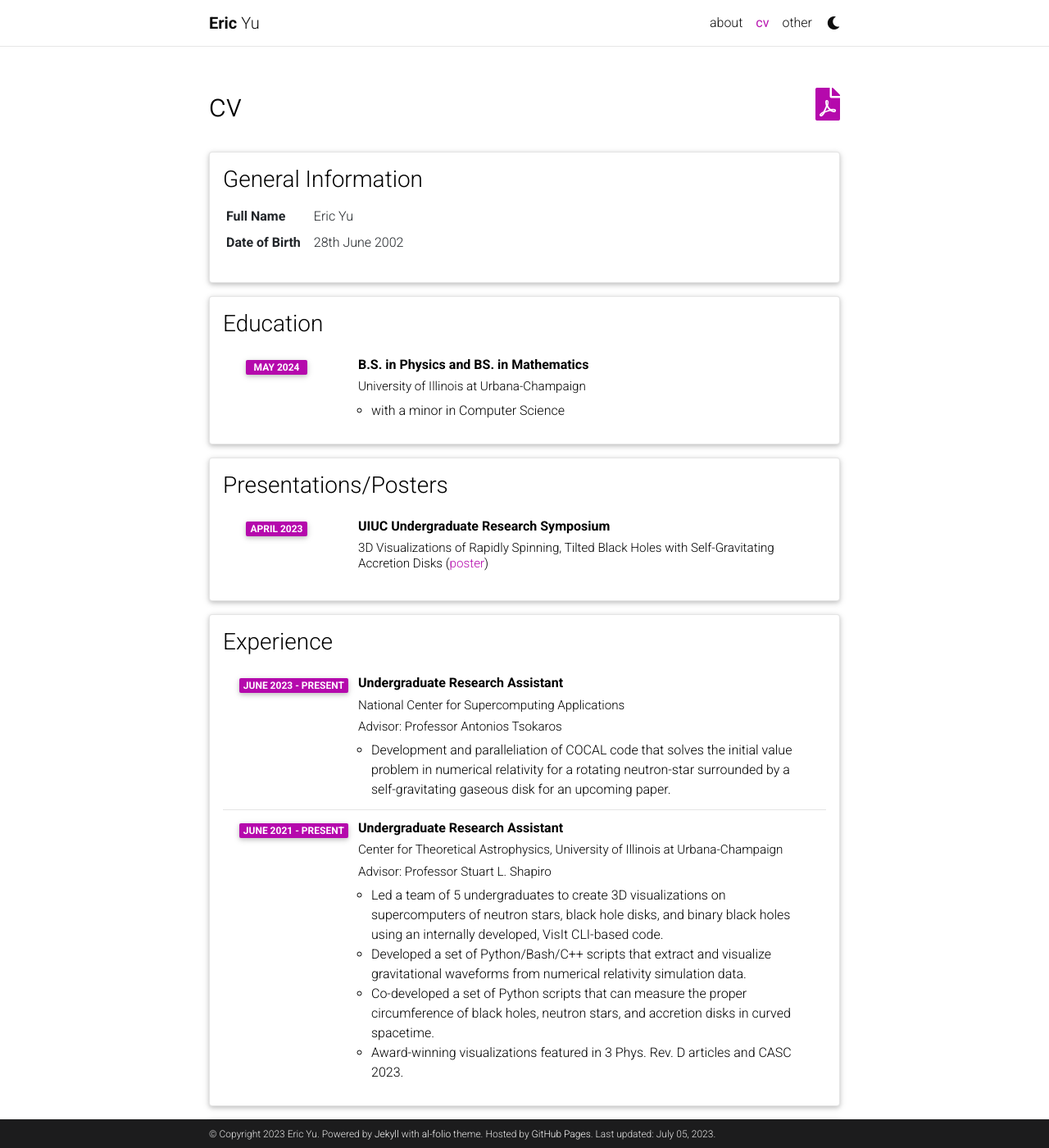
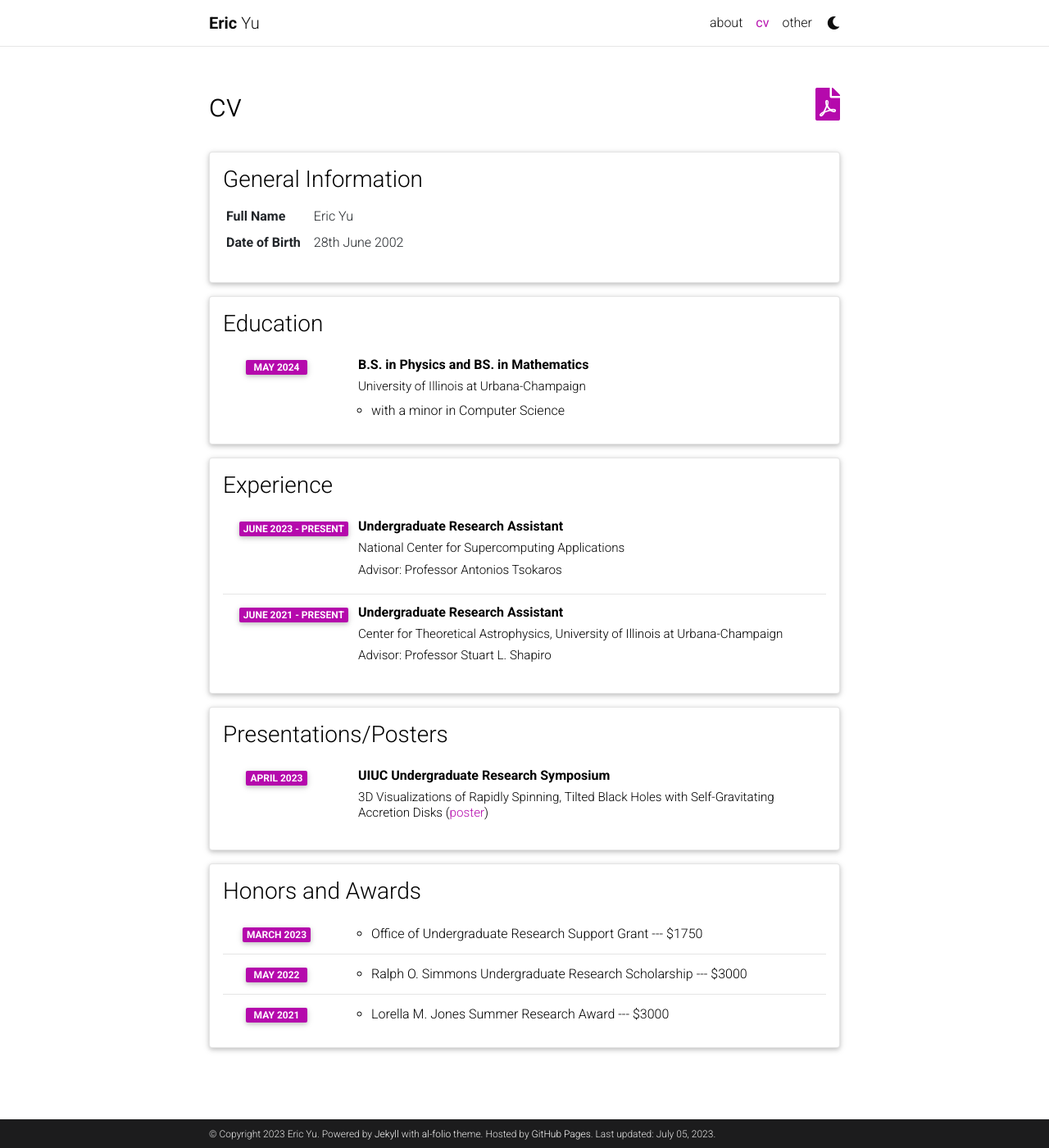
Before and after one commit to aeric-underscore/aeric-underscore.github.io, a Jekyll site: the page built from _pages/cv.md, in a window 1280 px wide and 1400 px high. Shown: the whole window at 82% size. Built offline with Jekyll 4.4.1, drawn with Linux system fonts in a browser that asks for light colours; comment, search, counter and statistics services are not loaded; a style sheet for code colours, icons or effects is not loaded.

Commit message:
update 6-4-2023

```diff
--- a/_data/cv.yml
+++ b/_data/cv.yml
@@ -17,13 +17,6 @@
       description:
         - with a minor in Computer Science
 
-- title: Presentations/Posters
-  type: time_table
-  contents:
-    - title: UIUC Undergraduate Research Symposium
-      institution: 3D Visualizations of Rapidly Spinning, Tilted Black Holes with Self-Gravitating Accretion Disks (<a href="/assets/pdf/poster_URS2023.pdf" target="_blank">poster</a>)
-      year: April 2023
-
 - title: Experience
   type: time_table
   contents:
@@ -31,17 +24,18 @@
       institution: National Center for Supercomputing Applications
       advisor: Professor Antonios Tsokaros
       year: June 2023 - Present
-      description:
-        - Development and paralleliation of COCAL code that solves the initial value problem in numerical relativity for a rotating neutron-star surrounded by a self-gravitating gaseous disk for an upcoming paper.
+
     - title: Undergraduate Research Assistant
       institution: Center for Theoretical Astrophysics, University of Illinois at Urbana-Champaign
       advisor: Professor Stuart L. Shapiro
       year: June 2021 - Present
-      description:
-        - Led a team of 5 undergraduates to create 3D visualizations on supercomputers of neutron stars, black hole disks, and binary black holes using an internally developed, VisIt CLI-based code.
-        - Developed a set of Python/Bash/C++ scripts that extract and visualize gravitational waveforms from numerical relativity simulation data.
-        - Co-developed a set of Python scripts that can measure the proper circumference of black holes, neutron stars, and accretion disks in curved spacetime.
-        - Award-winning visualizations featured in 3 Phys. Rev. D articles and CASC 2023.
+
+- title: Presentations/Posters
+  type: time_table
+  contents:
+    - title: UIUC Undergraduate Research Symposium
+      institution: 3D Visualizations of Rapidly Spinning, Tilted Black Holes with Self-Gravitating Accretion Disks (<a href="/assets/pdf/poster_URS2023.pdf" target="_blank">poster</a>)
+      year: April 2023
 
 # - title: Open Source Projects
 #   type: time_table
```
